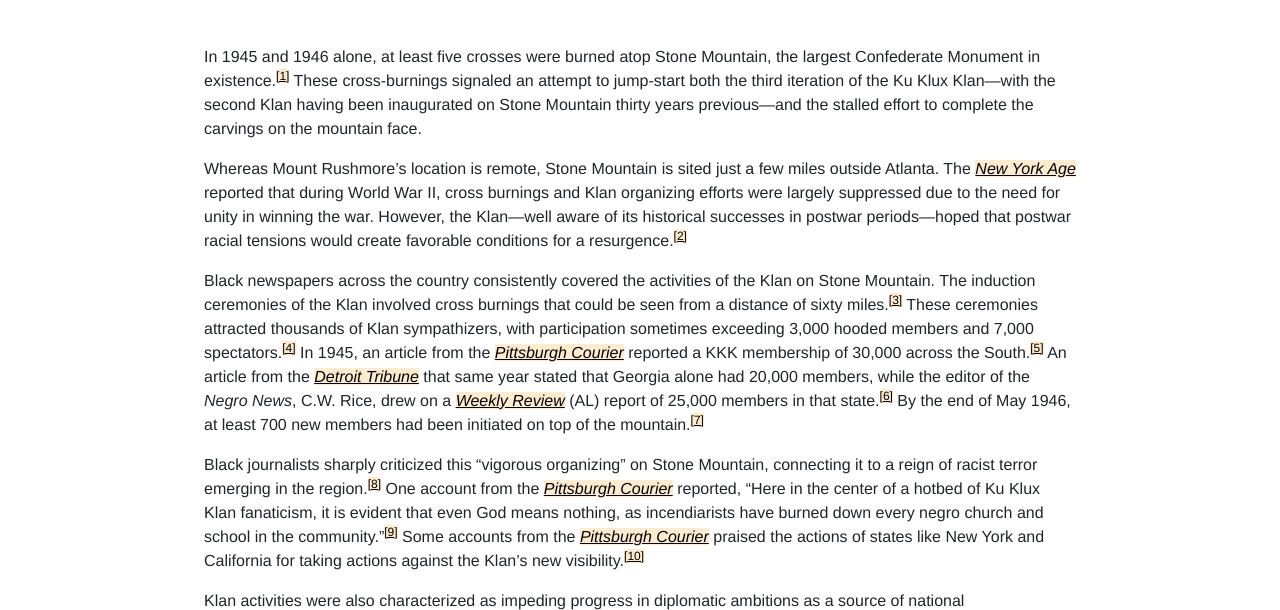
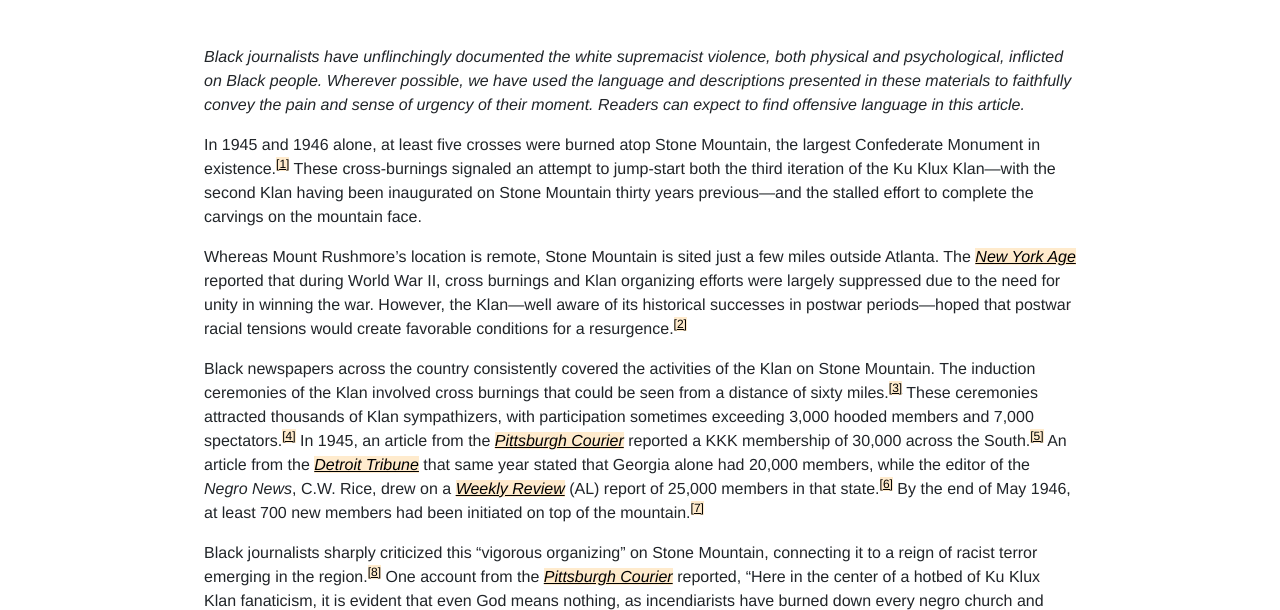
Before and after one commit to upenndigitalscholarship/monuments-research-group, an Eleventy site: page essay/Fiery-Crosses-Symbolize-a-Revival-on-Stone-Mountain.md in a window 1280 px wide. Shown: the part 188-798 px from the top of the page. Built offline with nearby package versions, Linux system fonts and the light colour scheme; Eleventy itself is replaced by a stand-in of ours; files that its build step writes are made by us from their sources; a web font is replaced by a local one.

Commit message:
Update Essay “Fiery-Crosses-Symbolize-a-Revival-on-Stone-Mountain”

```diff
--- a/essay/Fiery-Crosses-Symbolize-a-Revival-on-Stone-Mountain.md
+++ b/essay/Fiery-Crosses-Symbolize-a-Revival-on-Stone-Mountain.md
@@ -4,6 +4,8 @@ lat: 33.812371
 long: -84.1714439
 topic: Stone Mountain and the Klan
 ---
+*Black journalists have unflinchingly documented the white supremacist violence, both physical and psychological, inflicted on Black people. Wherever possible, we have used the language and descriptions presented in these materials to faithfully convey the pain and sense of urgency of their moment. Readers can expect to find offensive language in this article.*
+
 In 1945 and 1946 alone, at least five crosses were burned atop Stone Mountain, the largest Confederate Monument in existence.[^1] These cross-burnings signaled an attempt to jump-start both the third iteration of the Ku Klux Klan—with the second Klan having been inaugurated on Stone Mountain thirty years previous—and the stalled effort to complete the carvings on the mountain face.
 
 Whereas Mount Rushmore's location is remote, Stone Mountain is sited just a few miles outside Atlanta. The *[New York Age](https://www.newspapers.com/paper/the-new-york-age/893/)* reported that during World War II, cross burnings and Klan organizing efforts were largely suppressed due to the need for unity in winning the war. However, the Klan—well aware of its historical successes in postwar periods—hoped that postwar racial tensions would create favorable conditions for a resurgence.[^2]
```
